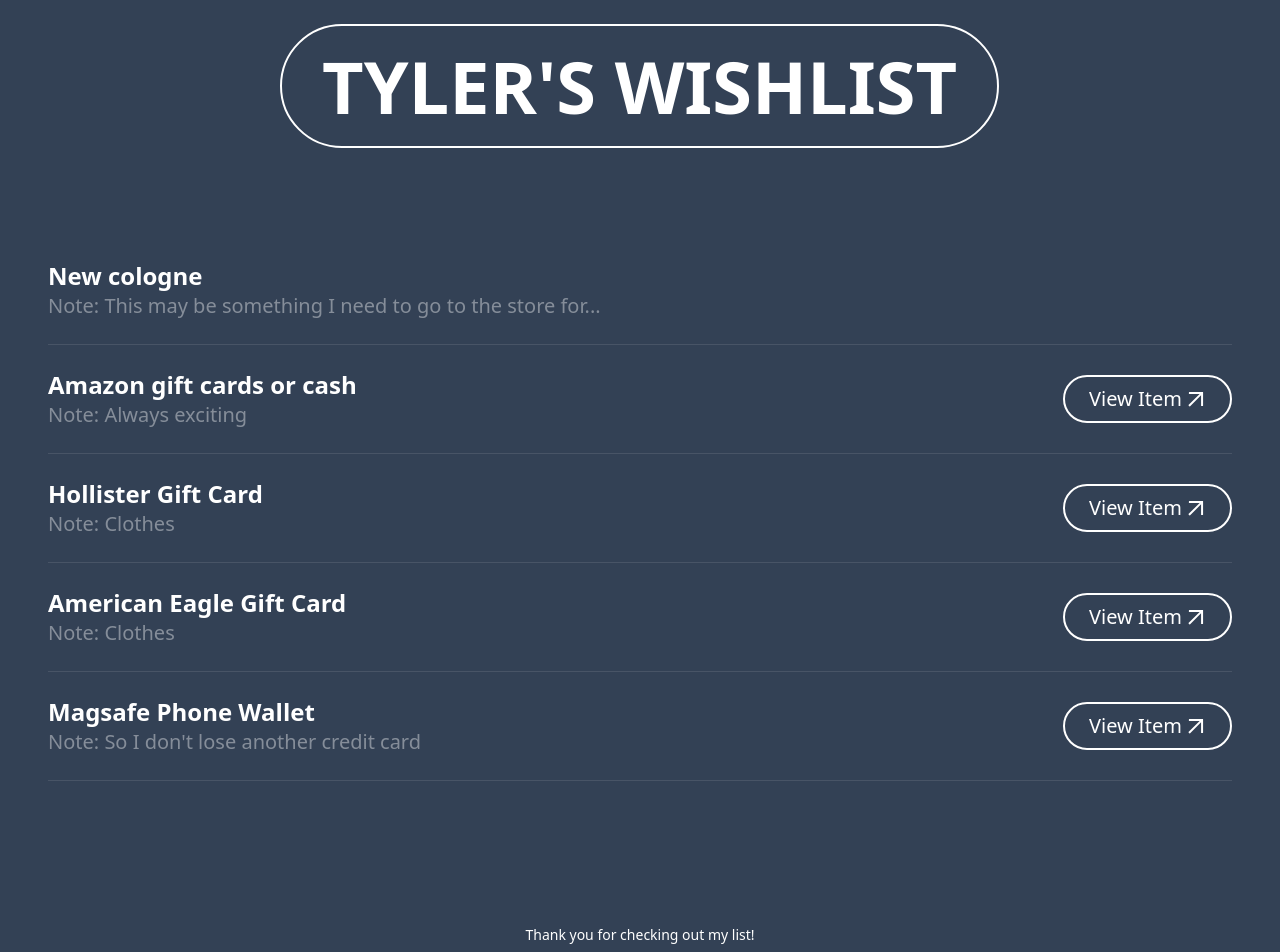
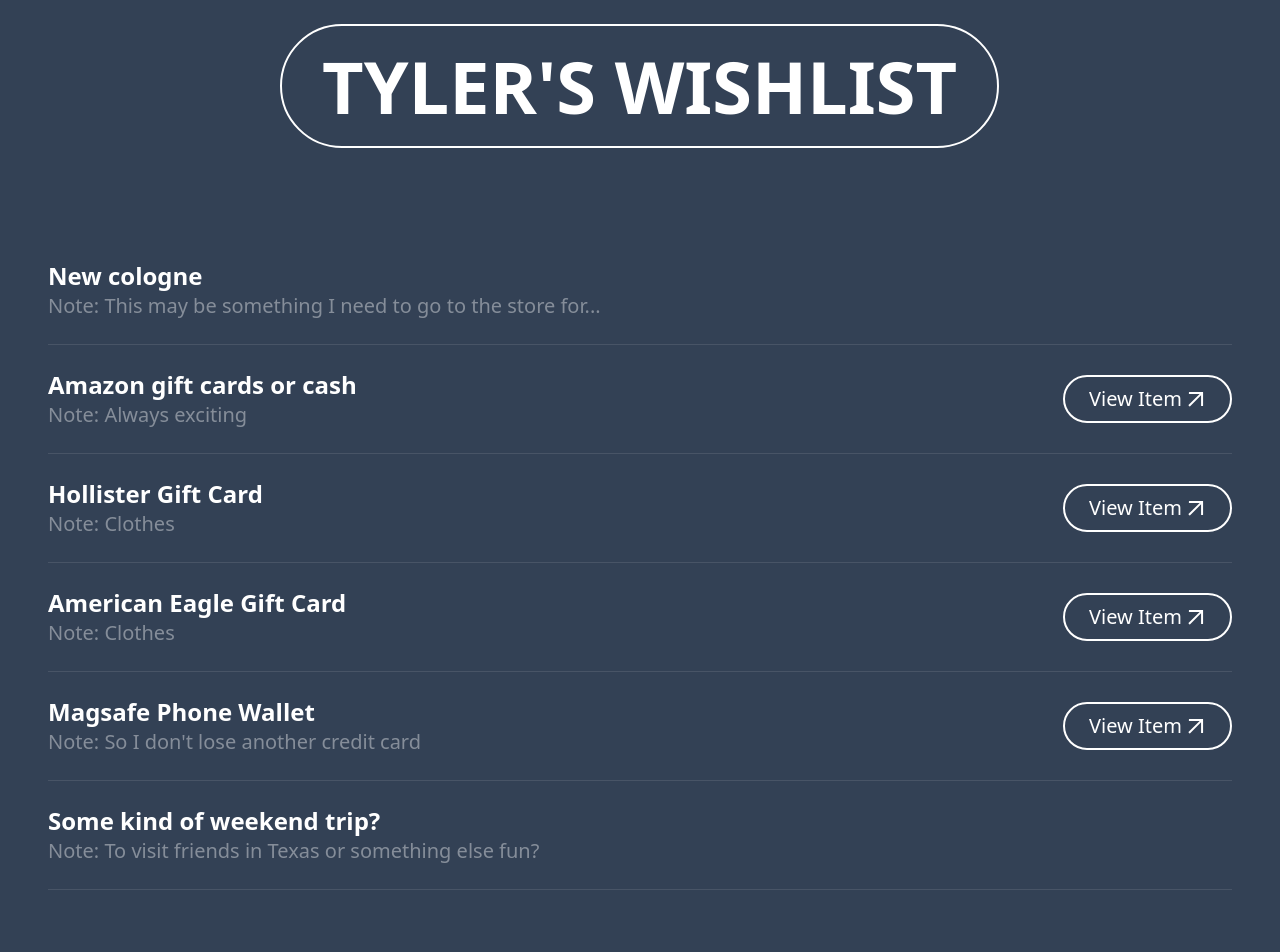
Before and after one commit to tylerhaisman/tylerwishlist, a Next.js app: page / in a window 1280 px wide. Shown: the top 952 px of the page. Built offline with nearby package versions, Linux system fonts and the light colour scheme.

Commit message:
Updating wishlist

```diff
--- a/src/app/page.tsx
+++ b/src/app/page.tsx
@@ -67,6 +67,10 @@
         name: "Magsafe Phone Wallet",
         link: "https://www.amazon.com/Upgraded-Magnetic-Wallet-Magsafe-Leather/dp/B0BYTXHG2T/ref=sr_1_4?crid=2DYF94TBL04KI&dib=eyJ2IjoiMSJ9.G7sD17W8b2qI7tN6wrg-JMG_SgsgV9ouwBkcp3uuPyCuCVW2CnbzfU8P4lKTRHVLuRDP2hiDjaE4kfHa2WiHqgHuvdCuKkHEpb9XCrYFPdz7LVVrYuz0Uwn9NDP_4QBpRRkA4lu0NkCtkli5MnIh4LA99T7HmPFEkXLZ06sLmko9T_5acJcs8w4ABhbX780a-dFeQxsusuDAQBDZfGyRWo44C0PWFGgPQ718Q8tkjFQ.vyktJZYjZ5gRcXbFzY71xsFlV16aIqodpmMbVGW_DAE&dib_tag=se&keywords=magsafe%2Bwallet%2Bmen&qid=1731699540&sprefix=magsafe%2Bwall%2Caps%2C137&sr=8-4&th=1",
         description: "So I don't lose another credit card",
+      },
+      {
+        name: "Some kind of weekend trip?",
+        description: "To visit friends in Texas or something else fun?",
       },
     ];
     setWishlistData(data);
```
